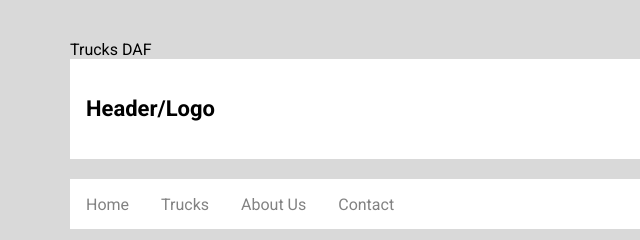
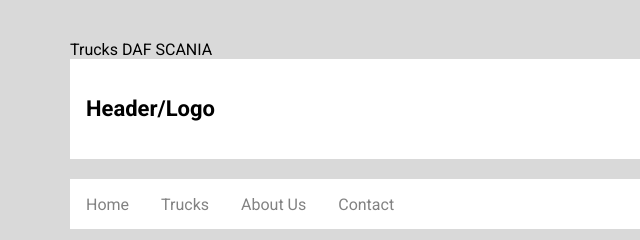
Before and after one commit to AlexGrin1/Webm-test-data, a website built with webpack: page src/index.pug in a window 1280 px wide. Shown: the top 240 px of the page, 0-640 px from the left. Built offline with nearby package versions, Linux system fonts and the light colour scheme.

Commit message:
refactor

```diff
--- a/src/index.pug
+++ b/src/index.pug
@@ -7,7 +7,7 @@ html(lang="en")
     title Used DAF trucks from Netherlands for sale at SuperTrucks NL
   body
   .container
-   p Trucks DAF
+   p Trucks DAF SCANIA
     include ./components/header.pug
     .nav_wrapper
     include ./components/main.pug
```
Also changed, not shown: .github/workflows/deploy-to-gh-pages.yml, dist/index.html.
